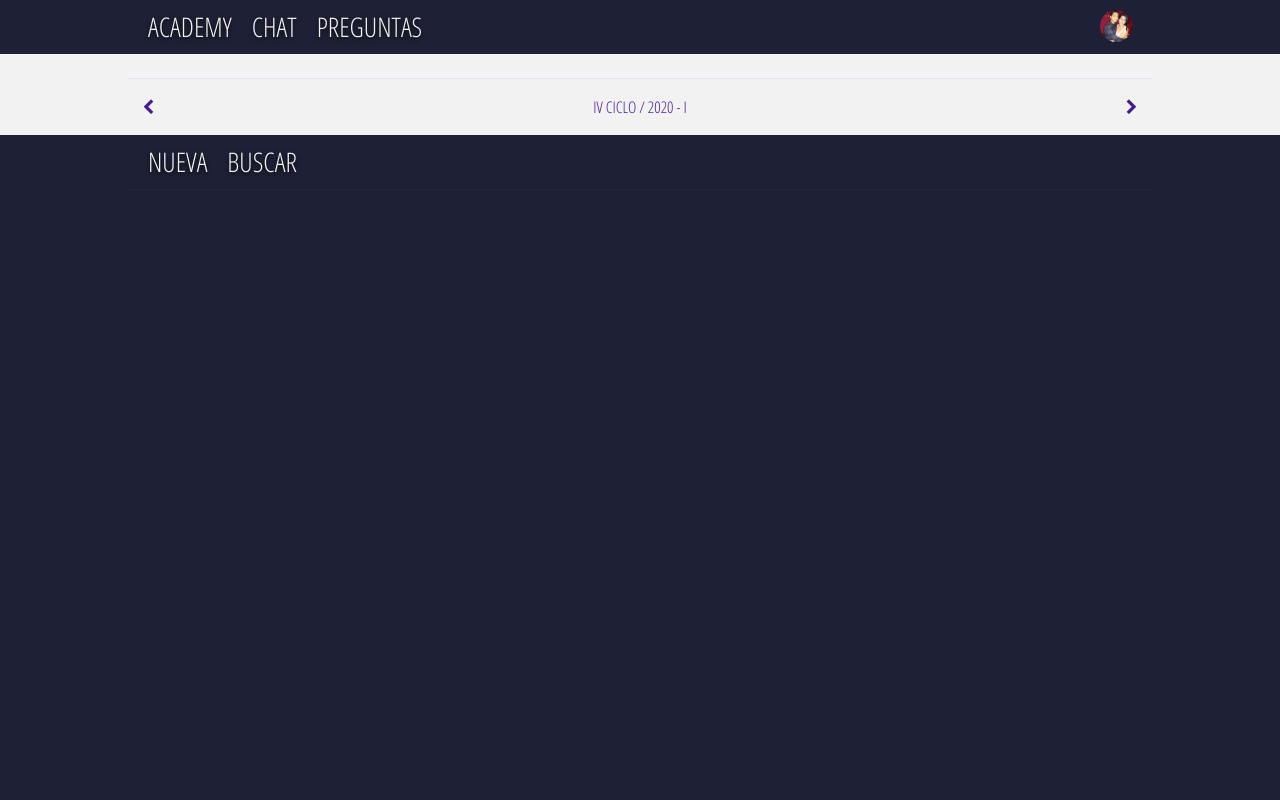
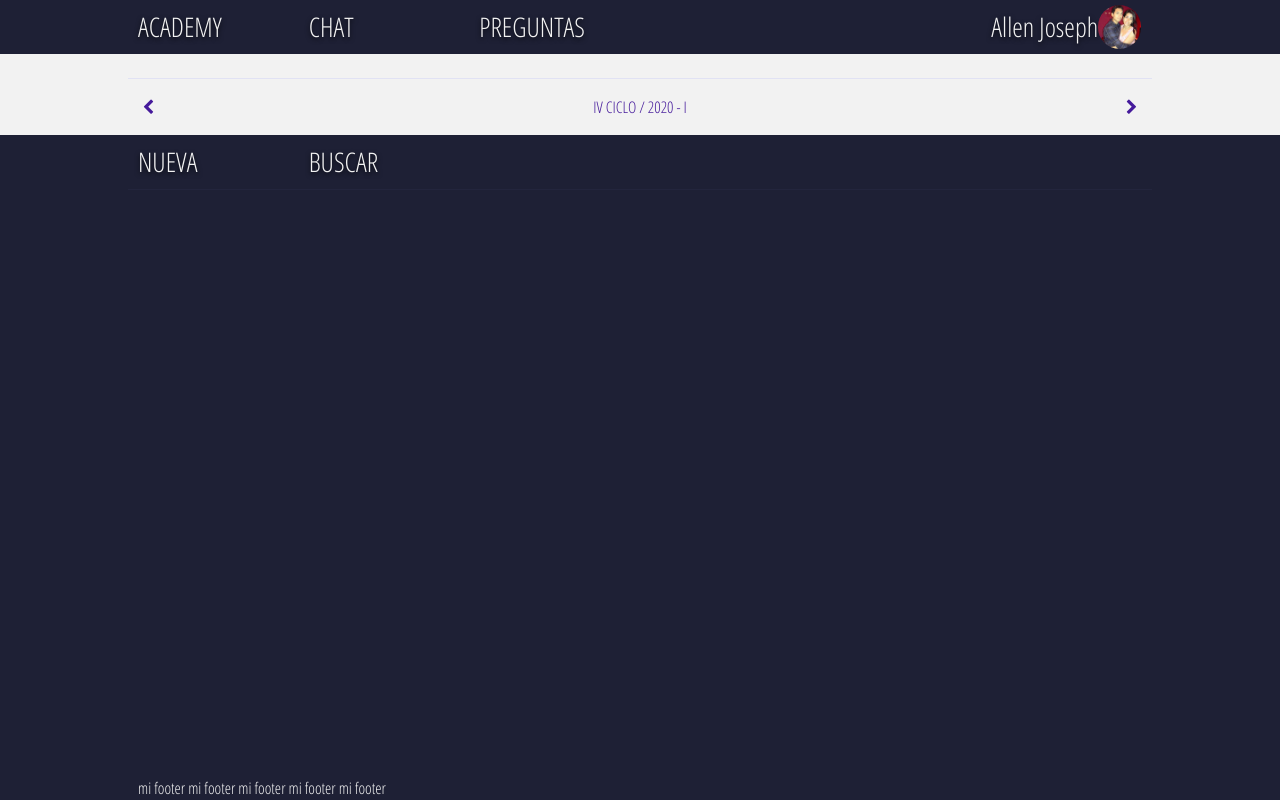
Before and after one commit to allenjoseph/academy, a Django app: template templates/home/index.html in a window 1280 px wide. Run offline with Django 3.2, Linux system fonts and the light colour scheme; the template is opened without the code that fills it, so the values that code supplies are empty; some libraries are stand-ins or nearby versions.

Commit message:
update app

```diff
--- a/static/css/academy.css
+++ b/static/css/academy.css
@@ -17,7 +21,23 @@ textarea:disabled,
 input:disabled{
     color: #aaa;
 }
-/*course classes*/
+
+/* layout */
+.layout-table{
+    display: table!important;
+}
+.layout-table > .header-group{
+    display: table-header-group!important;
+}
+.layout-table > .main-group{
+    display: table-row-group!important;
+}
+.layout-table > .footer-group{
+    display: table-footer-group!important;
+}
+/* end layout */
+
+/* course */
 .course-wrapper{
     margin: 10px auto;
     display: table;
@@ -190,47 +228,70 @@ input:disabled{
     padding-top: 1em;
     padding-bottom: 1em;
 }
-/*custom classes*/
-#content-courses li{
-    position: relative;
+.tar{
+    text-align: right;
 }
-#content-courses h3{
-    max-height: 2.5em;
-    overflow: hidden;
+.tal{
+    text-align: left;
 }
-#content-courses a{
-    text-transform: none;
-    color: #ddd;
-    text-shadow: 0 2px 5px rgba(0,0,0,.6);
+.border-bottom-dark{
+    border-bottom: 1px solid #23253D;
+    margin-bottom: 1em!important;
 }
-.menu-links h3{
+.light-color.bg{
+    background-color: #f2f2f2;
+    color: #222;
+}
+.light-color h1,
+.light-color h2,
+.light-color h3,
+.light-color h4,
+.light-color h5,
+.light-color h6{
+    color: #222;
+}
+.light-color.border-top{
+    border-top :1px solid #E1E2F4;
+}
+.light-color.border-bottom{
+    border-bottom :1px solid #E1E2F4;
+}
+.text-danger {
+    color: #c60f13;
+}
+.text-success {
+    color: #5da423;
+}
+/* end helper clases */
+
+/* menu-links */
+.menu-link{
     -o-transition: 0.2s background-color;
     -ms-transition: 0.2s background-color;
     -moz-transition: 0.2s background-color;
     -webkit-transition: 0.2s background-color;
     transition: 0.2s background-color;
 }
-.menu-links h3:hover{
+.menu-link:hover{
     background: #121425
 }
-.menu-links h3{
+.menu-link h3{
     margin: 0;
 }
-.menu-links a{
+.menu-link a{
     color: inherit;
     display: block;
     line-height: 2em;
-    margin: 0 10px;
     text-decoration: none;
     text-shadow: 0 2px 5px rgba(0,0,0,.8);
 }
-.menu-links figure{
-    margin: 8px 0 0;
+.menu-link img{
+    height: 1.6em;
+    position: absolute;
+    margin-top: 0.2em;
 }
-.menu-links img{
-    height: 32px;
-    margin: auto;
-}
+/* end menu-links */
+
 .cicle{
     border-radius: 50%!important;
 }
--- a/static/js/app/routers/main.js
+++ b/static/js/app/routers/main.js
@@ -31,25 +31,26 @@
             var self = this;
 
             if(self.url_root !== '/'){
-                var cursoModel = new window.Models.Course(self.model_root);
-                app.views.coursePage = new window.Views.CoursePage({ model : cursoModel });
+                var cursoModel = new Models.Course(self.model_root);
+                app.views.coursePage = new Views.CoursePage({ model : cursoModel });
                 return;
             }
 
-            app.views.submenuDiscussions = new window.Views.SubmenuDiscussions();
+            app.views.submenuDiscussions = new Views.SubmenuDiscussions();
+            app.views.addExamModal = new Views.AddExamModal();
 
             $.get('courses/?format=json')
                 .done(function(data){
-                    app.collections.courses = new window.Collections.Courses(data);
-                    app.views.courses = new window.Views.Courses({collection : app.collections.courses});
+                    app.collections.courses = new Collections.Courses(data);
+                    app.views.courses = new Views.Courses({collection : app.collections.courses});
                 })
                 .fail(function(){
                     console.error('fail get Courses :(');
                 });
             $.get('discussions/?format=json')
                 .done(function(data){
-                    app.collections.discussions = new window.Collections.Discussions(data);
-                    app.views.discussions = new window.Views.Discussions({collection : app.collections.discussions});
+                    app.collections.discussions = new Collections.Discussions(data);
+                    app.views.discussions = new Views.Discussions({collection : app.collections.discussions});
                 })
                 .fail(function(){
                     console.error('fail get Discussions :(');
--- a/static/js/app/views/course.js
+++ b/static/js/app/views/course.js
@@ -44,12 +44,7 @@
         },
 
         clickAddExam : function(){
-            if(!window.app.views.addExamModal){
-                window.app.views.addExamModal = new Views.AddExamModal({ model : this.model });
-            }else{
-                window.app.views.addExamModal.model = this.model
-                window.app.views.addExamModal.render();
-            }
+            window.app.views.addExamModal.initModal(this.model);
             window.app.views.addExamModal.openModal();
         }
     });
@@ -62,145 +57,16 @@
             'click .btn-add-exam' : 'clickAddExam'
         },
 
+        initialize : function(){
+            if(!window.app.views.addExamModal){
+                window.app.views.addExamModal = new Views.AddExamModal();
+            }
+        },
+
         clickAddExam : function(){
-            if(!window.app.views.addExamModal){
-                window.app.views.addExamModal = new Views.AddExamModal({ model : this.model });
-            }else{
-                window.app.views.addExamModal.model = this.model
-                window.app.views.addExamModal.render();
-            }
+            window.app.views.addExamModal.initModal(this.model);
             window.app.views.addExamModal.openModal();
         }
     });
 
-    Views.AddExamModal = Backbone.View.extend({
-
-        tagName : 'section',
-
-        className : 'remodal remodal-exam light-color bg',
-
-        ui : {
-            exam : '.exam-wrapper',
-            fileupload : '.fileupload-content'
-        },
-
-        events: {
-            'click #btn-share-exam':'shareExamen'
-        },
-
-        template : template('tpl-add-exam-modal'),
-
-        initialize : function(){
-            this.render();
-            var options = {
-                hashTracking : false,
-                closeOnAnyClick : false
-            };
-            this.$el.remodal(options);
-            this.modal = $.remodal.lookup[this.$el.data('remodal')];
-        },
-
-        render : function(){
-            this.ui.exam.remove();
-            this.$el.append(this.template(this.model.toJSON()));
-
-            //Add fileUploadComponent
-            var fileupload = new Views.FileuploadComponent({model:this.model});
-            this.ui.fileupload.html(fileupload.render().el);
-
-            return this;
-        },
-
-        openModal : function(){
-            this.modal.open();
-        },
-
-        shareExamen : function(){
-
-        }
-    });
-
-    Views.FileuploadComponent = Backbone.View.extend({
-
-        className : 'fileupload-component',
-
-        template : template('tpl-upload'),
-
-        events : {
-            'click .btn-delete-file' : 'deleteFile'
-        },
-
-        options : {
-            url: 'upload/',
-            dataType: 'json',
-            autoUpload: true,
-            acceptFileTypes: /(\.|\/)(gif|jpe?g|png)$/i,
-            maxFileSize: 5000000, // 5 MB
-        },
-
-        initialize : function(){
-            this.model.set('files' , new window.Collections.Attachments());
-        },
-
-        render : function(){
-            var self = this;
-            self.$el.empty();
-            self.$el.append(self.template());
-
-            var fileUploadWrapper = self.$el;
-
-            self.$el.find('.fileupload').fileupload(self.options)
-                .on('fileuploadadd', function(e,data){
-                    data.context = $('<li/>').appendTo(fileUploadWrapper.find('.file-list'));
-                    $.each(data.files, function (index, file) {
-                        data.context.append($('<span class="file-name mr1"/>').text(file.name));
-                        data.context.append($('<small class="file-uploading"/>').text('   ...subiendo'));
-                    });
-                })
-                .on('fileuploadprocessalways', function(e,data){
-                    var file = data.files[data.index];
-                    data.context.find('.file-uploading').remove();
-                    if (file.error) {
-                        console.log(file.error+':','"'+file.name+'"');
-                        data.context.remove();
-                    }
-                })
-                .on('fileuploadprogressall', function (e, data) {
-                    var progress = parseInt(data.loaded / data.total * 100, 10);
-                    fileUploadWrapper.find('.progress .meter').css(
-                        'width',
-                        progress + '%'
-                    );
-                })
-                .on('fileuploaddone', function(e,data){
-                    var model = data.result.model;
-                    self.model.get('files').add(model);
-                    data.context.append($('<a class="btn-delete-file text-danger"/>').append('<i class="fa fa-trash-o" data-id="'+model.id+'"></i>'));
-                })
-                .on('fileuploadfail', function(e,data){
-                    data.context.append($('<small class="text-success"/>').text('   falló.'));
-                })
-                .prop('disabled', !$.support.fileInput)
-                    .parent().addClass($.support.fileInput ? undefined : 'disabled');
-
-            return self;
-        },
-
-        deleteFile: function(e){
-            var self = this;
-            var fileID = $(e.target).data('id');
-
-            $.post('delete/'+fileID)
-                .done(function(data){
-                    var collection = self.model.get('files');
-                    var model = collection.get(fileID);
-                    collection.remove(model);
-                    self.$el.find('.file-list > li > a > i[data-id="'+fileID+'"]').parent().parent().remove();
-                })
-                .fail(function(){
-                    console.error('fail delete file :(');
-                });
-        }
-    });
-
 })();
--- a/static/js/app/views/discussion.js
+++ b/static/js/app/views/discussion.js
@@ -238,10 +238,10 @@
         showAddDiscussion : function(){
             if(this.$el.hasClass('new-discussion')){
                 this.$el.removeClass('new-discussion');
-                this.$el.find('#btn-new-discussion').parent().removeClass('submenu-dark-selected');
+                this.$el.find('#btn-new-discussion').parent().parent().removeClass('submenu-dark-selected');
             }else{
                 this.$el.addClass('new-discussion');
-                this.$el.find('#btn-new-discussion').parent().addClass('submenu-dark-selected');
+                this.$el.find('#btn-new-discussion').parent().parent().addClass('submenu-dark-selected');
                 this.$el.find('#input-question-discussion').val('').focus();
             }
         },
--- /dev/null
+++ b/static/js/app/views/exam.js
@@ -0,0 +1,133 @@
+(function () {
+
+    Views.AddExamModal = Backbone.View.extend({
+
+        tagName : 'section',
+
+        className : 'remodal remodal-exam light-color bg',
+
+        ui : {
+            exam : '.exam-wrapper',
+            fileupload : '.fileupload-content'
+        },
+
+        events: {
+            'click #btn-share-exam':'shareExamen'
+        },
+
+        template : template('tpl-add-exam-modal'),
+
+        initialize : function(){
+            this.$el.append(this.template());
+            this.refreshUi();
+
+            var options = {
+                hashTracking : false,
+                closeOnAnyClick : false
+            };
+            this.$el.remodal(options);
+            this.modal = $.remodal.lookup[this.$el.data('remodal')];
+        },
+
+        initModal : function(model){
+            this.model = model;
+            //Add fileUploadComponent
+            var fileupload = new Views.FileuploadComponent({model:this.model});
+            this.ui.fileupload.html(fileupload.render().el);
+
+            return this;
+        },
+
+        openModal : function(){
+            this.modal.open();
+        },
+
+        shareExamen : function(){
+
+        }
+    });
+
+    Views.FileuploadComponent = Backbone.View.extend({
+
+        className : 'fileupload-component',
+
+        template : template('tpl-upload'),
+
+        events : {
+            'click .btn-delete-file' : 'deleteFile'
+        },
+
+        options : {
+            url: 'http://127.0.0.1:8000/upload/',
+            dataType: 'json',
+            autoUpload: true,
+            acceptFileTypes: /(\.|\/)(gif|jpe?g|png)$/i,
+            maxFileSize: 5000000, // 5 MB
+        },
+
+        initialize : function(){
+            this.model.set('files' , new window.Collections.Attachments());
+        },
+
+        render : function(){
+            var self = this;
+            self.$el.empty();
+            self.$el.append(self.template());
+
+            var fileUploadWrapper = self.$el;
+
+            self.$el.find('.fileupload').fileupload(self.options)
+                .on('fileuploadadd', function(e,data){
+                    data.context = $('<li/>').appendTo(fileUploadWrapper.find('.file-list'));
+                    $.each(data.files, function (index, file) {
+                        data.context.append($('<span class="file-name mr1"/>').text(file.name));
+                        data.context.append($('<small class="file-uploading"/>').text('   ...subiendo'));
+                    });
+                })
+                .on('fileuploadprocessalways', function(e,data){
+                    var file = data.files[data.index];
+                    data.context.find('.file-uploading').remove();
+                    if (file.error) {
+                        console.log(file.error+':','"'+file.name+'"');
+                        data.context.remove();
+                    }
+                })
+                .on('fileuploadprogressall', function (e, data) {
+                    var progress = parseInt(data.loaded / data.total * 100, 10);
+                    fileUploadWrapper.find('.progress .meter').css(
+                        'width',
+                        progress + '%'
+                    );
+                })
+                .on('fileuploaddone', function(e,data){
+                    var model = data.result.model;
+                    self.model.get('files').add(model);
+                    data.context.append($('<a class="btn-delete-file text-danger"/>').append('<i class="fa fa-trash-o" data-id="'+model.id+'"></i>'));
+                })
+                .on('fileuploadfail', function(e,data){
+                    data.context.append($('<small class="text-success"/>').text('   falló.'));
+                })
+                .prop('disabled', !$.support.fileInput)
+                    .parent().addClass($.support.fileInput ? undefined : 'disabled');
+
+            return self;
+        },
+
+        deleteFile: function(e){
+            var self = this;
+            var fileID = $(e.target).data('id');
+
+            $.post('http://127.0.0.1:8000/delete/'+fileID)
+                .done(function(data){
+                    var collection = self.model.get('files');
+                    var model = collection.get(fileID);
+                    collection.remove(model);
+                    self.$el.find('.file-list > li > a > i[data-id="'+fileID+'"]').parent().parent().remove();
+                })
+                .fail(function(){
+                    console.error('fail delete file :(');
+                });
+        }
+    });
+
+})();
--- a/templates/base.html
+++ b/templates/base.html
@@ -11,27 +11,40 @@
     <link rel="stylesheet" type="text/css" href="{% static "css/sweet-alert.css"%}">
     <link rel="stylesheet" type="text/css" href="{% static "css/academy.css"%}">
 </head>
-<body>
-    <div id="header" class="row">
+<body class="layout-table">
+    <div class="header-group">
+        <div id="header">
+            <div class="row">
                 {% include "header.html" %}
             </div>
-    <div class="light-color bg">
-        <div id="news" class="row">
+        </div>
+        <div id="news" class="light-color bg">
+            <div class="row">
                 {% include "news.html" %}
             </div>
         </div>
+    </div>
 
+    <div class="main-group">
         <div id="first-content" class="light-color bg">
             <div class="row">
                 {% block content-light %}{% endblock %}
             </div>
         </div>
-
-    <div id="second-content" class="row">
+        <div id="second-content">
+            <div class="row">
                 {% block content %}{% endblock %}
             </div>
+        </div>
+    </div>
 
-    <div id="footer" class="row">{% include "footer.html" %}</div>
+    <div class="footer-group">
+        <div id="footer">
+            <div class="row">
+                {% include "footer.html" %}
+            </div>
+        </div>
+    </div>
 
     {% include "templates.html" %}
 
@@ -55,6 +68,7 @@
     <script src="{% static "js/app/collections/collections.js"%}"></script>
     <script src="{% static "js/app/views/course.js"%}"></script>
     <script src="{% static "js/app/views/discussion.js"%}"></script>
+    <script src="{% static "js/app/views/exam.js"%}"></script>
     <script src="{% static "js/app/routers/main.js"%}"></script>
     {% block content-backbone-router %}{% endblock %}
 </body>
--- a/templates/footer.html
+++ b/templates/footer.html
@@ -1,2 +1,7 @@
 <div class="medium-12 columns">
+mi footer
+mi footer
+mi footer
+mi footer
+mi footer
 </div>
--- a/templates/header.html
+++ b/templates/header.html
@@ -1,17 +1,28 @@
 {% load staticfiles %}
 <div class="small-8 columns">
-    <div class="menu-links">
-       <h3 class="pull-left"><a href="">ACADEMY</a></h3>
-       <h3 class="pull-left"><a href="">CHAT</a></h3>
-       <h3 class="pull-left"><a href="">PREGUNTAS</a></h3>
+    <div class="row">
+        <div class="small-12 medium-3 columns menu-link">
+            <h3><a href="">ACADEMY</a></h3>
+        </div>
+        <div class="small-12 medium-3 columns menu-link">
+            <h3><a href="">CHAT</a></h3>
+        </div>
+        <div class="small-12 medium-3 columns end menu-link">
+            <h3><a href="">PREGUNTAS</a></h3>
+        </div>
     </div>
 </div>
 <div class="small-4 columns">
-    <div class="menu-links pull-right">
-        <a href="">
-            <figure>
-                <img src="{% static "img/profile.jpg"%}" class="cicle" />
+    <div class="menu-links row">
+        <div class="small-12 medium-6 columns menu-link">
+        </div>
+        <div class="small-12 medium-6 columns menu-link tar">
+            <h3>
+                <a href="" class="tal">
+                    Allen Joseph
+                    <img src="{% static "img/profile.jpg"%}" class="cicle" />
+                </a>
             </figure>
-        </a>
+        </div>
     </div>
 </div>
--- a/templates/home/course.html
+++ b/templates/home/course.html
@@ -4,8 +4,8 @@
 
 {% block content-light %}
 <div class="large-12 columns" id="page-course">
-    <h1>Nombre del Curso</h1>
-    <h5 class="subheader">Docente del curso</h5>
+    <h1>{{ course.name }}</h1>
+    <h5 class="subheader">Docente del curso por contratar</h5>
     <p><span class="label secondary"># alumnos inscritos</span><span class="label success"># enlinea</span></p>
     <div class="row">
         <div class="medium-4 columns">
--- a/templates/templates.html
+++ b/templates/templates.html
@@ -78,10 +78,14 @@
 
 <script type="text/template" id="tpl-submenu-discussions">
     <div class="row border-bottom-dark">
-        <div class="small-12 columns">
-            <div class="menu-links">
-               <h3 class="pull-left"><a id="btn-new-discussion">NUEVA</a></h3>
-               <h3 class="pull-left"><a id="btn-search-discussion">BUSCAR</a></h3>
+        <div class="small-8 columns">
+            <div class="row">
+                <div class="small-12 medium-3 columns menu-link">
+                    <h3><a id="btn-new-discussion">NUEVA</a></h3>
+                </div>
+                <div class="small-12 medium-3 columns end menu-link">
+                    <h3><a id="btn-search-discussion">BUSCAR</a></h3>
+                </div>
             </div>
         </div>
     </div>
```
Also changed, not shown: other parts of static/css/academy.css (+47 -45 lines), apps/home/views.py (+6 -1 lines). Lines whose indentation alone changed are shown as unchanged.
